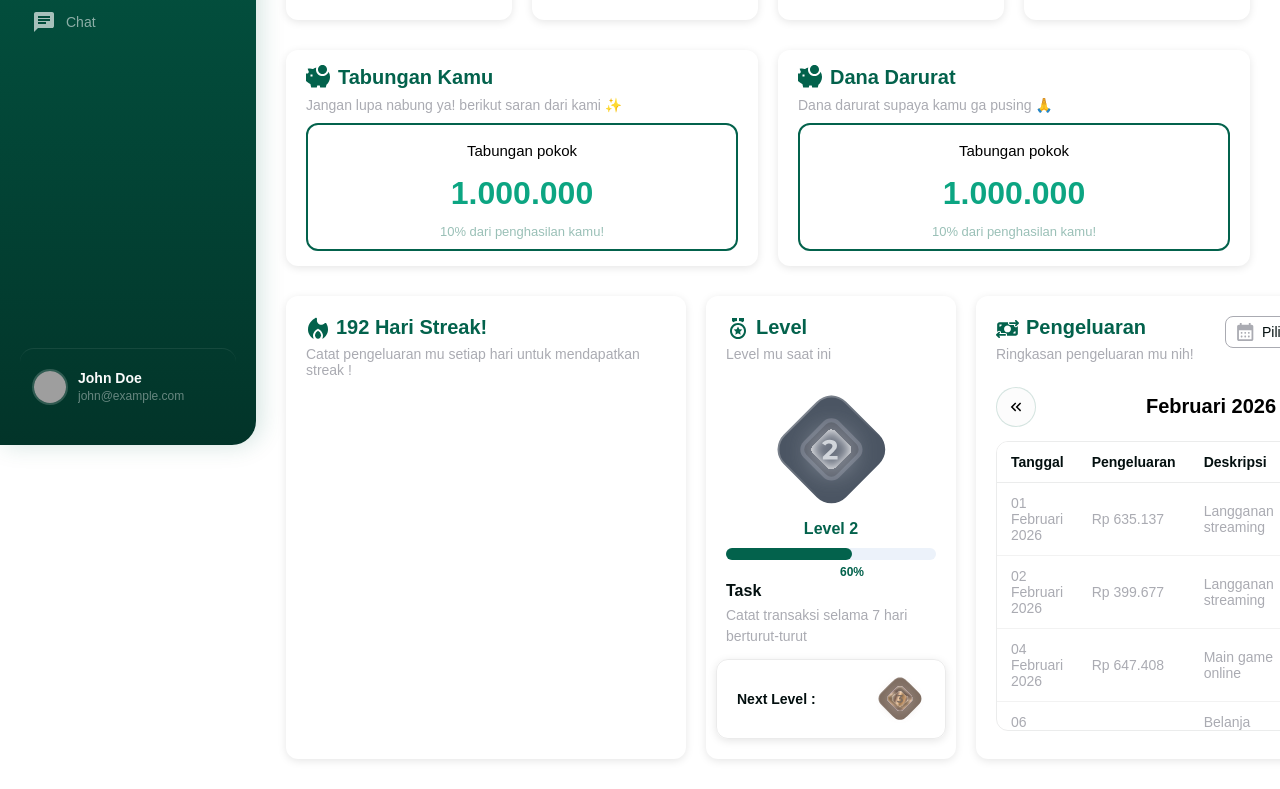
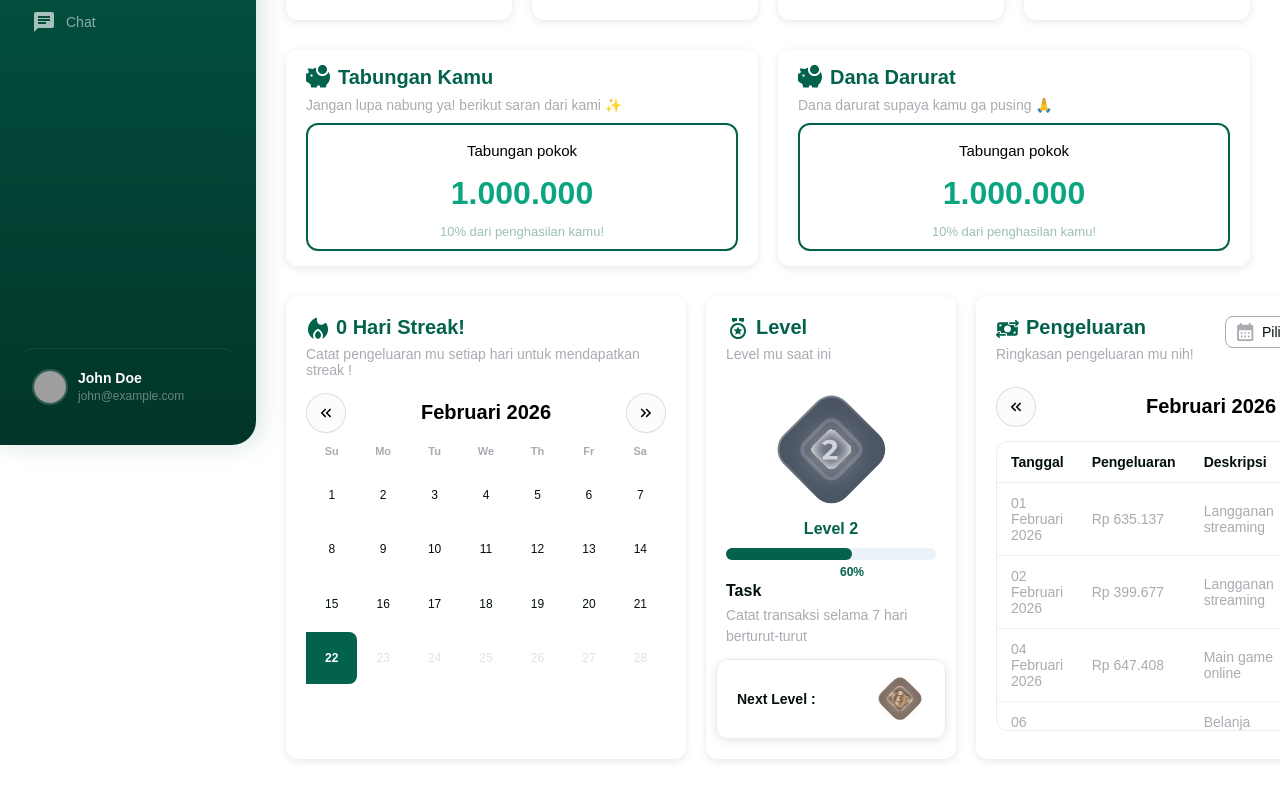
Before and after one commit to ichsan182/skripsi-skripcil, an Angular app: page /home in a window 1280 px wide. Shown: the part 355-1144 px from the top of the page. Built offline with nearby package versions, Linux system fonts and the light colour scheme; grey boxes are pictures that could not be loaded.

Commit message:
calendar streak homepage

```diff
--- a/src/app/home/home.css
+++ b/src/app/home/home.css
@@ -644,6 +644,90 @@
   font-weight: 400;
 }
 
+/* ===== Streak Calendar ===== */
+.streak-calendar {
+  display: flex;
+  flex-direction: column;
+  gap: 10px;
+  margin-top: 12px;
+}
+
+.streak-month-nav {
+  width: 100%;
+  display: grid;
+  grid-template-columns: 40px 1fr 40px;
+  align-items: center;
+  gap: 8px;
+}
+
+.streak-day-header {
+  display: grid;
+  grid-template-columns: repeat(7, 1fr);
+  text-align: center;
+}
+
+.streak-day-header span {
+  font-size: 0.6875rem;
+  color: var(--color-gray);
+  font-weight: 600;
+  text-align: center;
+  padding: 2px 0;
+}
+
+.streak-day-grid {
+  display: grid;
+  grid-template-columns: repeat(7, 1fr);
+  row-gap: 3px;
+}
+
+.streak-day-cell {
+  display: flex;
+  align-items: center;
+  justify-content: center;
+  aspect-ratio: 1;
+  font-size: 0.75rem;
+  font-weight: 400;
+  color: var(--color-black);
+  border-radius: 0;
+  user-select: none;
+  cursor: default;
+}
+
+.streak-day-cell.streak-empty {
+  background: transparent;
+  pointer-events: none;
+}
+
+.streak-day-cell.streak-in-range {
+  background-color: color-mix(in srgb, var(--color-primary) 10%, transparent);
+  color: var(--color-primary);
+  font-weight: 600;
+}
+
+.streak-day-cell.streak-start {
+  background-color: color-mix(in srgb, var(--color-primary) 60%, transparent);
+  color: #ffffff;
+  font-weight: 700;
+  border-radius: 8px 0 0 8px;
+}
+
+.streak-day-cell.streak-end {
+  background-color: var(--color-primary);
+  color: #ffffff;
+  font-weight: 700;
+  border-radius: 0 8px 8px 0;
+}
+
+.streak-day-cell.streak-start.streak-end {
+  border-radius: 8px;
+}
+
+.streak-day-cell.streak-disabled {
+  color: var(--color-gray);
+  opacity: 0.35;
+  cursor: not-allowed;
+}
+
 @media (max-width: 1024px) {
   .home-page {
     padding: 50px 20px 20px 20px;
--- a/src/app/home/home.html
+++ b/src/app/home/home.html
@@ -149,12 +149,53 @@
         <div class="insight-card-streak">
           <div class="insight-card-title">
             <div class="img-streak"></div>
-            <h2>192 Hari Streak!</h2>
+            <h2>{{ streakCount }} Hari Streak!</h2>
           </div>
           <div class="insight-card-subtitle">
             Catat pengeluaran mu setiap hari untuk mendapatkan streak !
           </div>
-          <div class="insight-card-body-calendar"></div>
+          <div class="streak-calendar">
+            <div class="streak-month-nav">
+              <button
+                type="button"
+                class="month-switch-btn"
+                (click)="changeStreakMonth(-1)"
+                aria-label="Bulan sebelumnya"
+              >
+                <img src="assets/prev.svg" alt="Previous month" />
+              </button>
+              <span class="month-year-label">{{ streakCalendarLabel }}</span>
+              <button
+                type="button"
+                class="month-switch-btn"
+                (click)="changeStreakMonth(1)"
+                aria-label="Bulan berikutnya"
+              >
+                <img src="assets/next.svg" alt="Next month" />
+              </button>
+            </div>
+            <div class="streak-day-header">
+              @for (header of dayHeaders; track $index) {
+              <span>{{ header }}</span>
+              }
+            </div>
+            <div class="streak-day-grid">
+              @for (cell of streakCalendarDays; track $index) {
+              <div
+                class="streak-day-cell"
+                [class.streak-empty]="cell.day === null"
+                [class.streak-in-range]="cell.isInRange && !cell.isStart && !cell.isEnd"
+                [class.streak-start]="cell.isStart"
+                [class.streak-end]="cell.isEnd"
+                [class.streak-disabled]="cell.isDisabled"
+              >
+                @if (cell.day !== null) {
+                <span>{{ cell.day }}</span>
+                }
+              </div>
+              }
+            </div>
+          </div>
         </div>
         <div class="insight-card-level">
           <div class="insight-card-title-level">
--- a/src/app/home/home.ts
+++ b/src/app/home/home.ts
@@ -11,6 +11,15 @@ interface ExpenseRow {
   categoryLabel: ExpenseCategory;
   categoryClass: string;
   day: number;
+}
+
+interface StreakDay {
+  day: number | null;
+  date: Date | null;
+  isDisabled: boolean;
+  isInRange: boolean;
+  isStart: boolean;
+  isEnd: boolean;
 }
 
 @Component({
@@ -79,8 +88,15 @@ export class Home {
     'Capai semua target keuangan',
   ];
 
+  readonly dayHeaders = ['Su', 'Mo', 'Tu', 'We', 'Th', 'Fr', 'Sa'];
+  streakStartDate: Date = new Date(2026, 2, 1);
+  streakCalendarYear: number = new Date().getFullYear();
+  streakCalendarMonth: number = new Date().getMonth();
+  streakCalendarDays: StreakDay[] = [];
+
   constructor() {
     this.refreshMonthlyExpenses();
+    this.refreshStreakCalendar();
   }
 
   get currentLevelImage(): string {
@@ -97,6 +113,22 @@ export class Home {
 
   get currentMonthYearLabel(): string {
     return `${this.monthNames[this.selectedMonthIndex]} ${this.selectedYear}`;
+  }
+
+  get streakCount(): number {
+    const today = new Date();
+    today.setHours(0, 0, 0, 0);
+    const start = new Date(this.streakStartDate);
+    start.setHours(0, 0, 0, 0);
+    if (today < start) return 0;
+    return (
+      Math.floor((today.getTime() - start.getTime()) / (1000 * 60 * 60 * 24)) +
+      1
+    );
+  }
+
+  get streakCalendarLabel(): string {
+    return `${this.monthNames[this.streakCalendarMonth]} ${this.streakCalendarYear}`;
   }
 
   changeMonth(step: number): void {
@@ -128,6 +160,54 @@ export class Home {
     this.selectedMonthIndex = month;
     this.selectedMonthValue = this.toMonthInputValue(year, month);
     this.refreshMonthlyExpenses();
+  }
+
+  changeStreakMonth(step: number): void {
+    const total =
+      this.streakCalendarYear * 12 + this.streakCalendarMonth + step;
+    this.streakCalendarYear = Math.floor(total / 12);
+    this.streakCalendarMonth = ((total % 12) + 12) % 12;
+    this.refreshStreakCalendar();
+  }
+
+  private refreshStreakCalendar(): void {
+    const year = this.streakCalendarYear;
+    const month = this.streakCalendarMonth;
+    const firstDayOfWeek = new Date(year, month, 1).getDay();
+    const daysInMonth = new Date(year, month + 1, 0).getDate();
+
+    const today = new Date();
+    today.setHours(0, 0, 0, 0);
+    const start = new Date(this.streakStartDate);
+    start.setHours(0, 0, 0, 0);
+
+    const days: StreakDay[] = [];
+
+    for (let i = 0; i < firstDayOfWeek; i++) {
+      days.push({
+        day: null,
+        date: null,
+        isDisabled: false,
+        isInRange: false,
+        isStart: false,
+        isEnd: false,
+      });
+    }
+
+    for (let d = 1; d <= daysInMonth; d++) {
+      const date = new Date(year, month, d);
+      date.setHours(0, 0, 0, 0);
+      days.push({
+        day: d,
+        date,
+        isDisabled: date > today,
+        isInRange: date >= start && date <= today,
+        isStart: date.getTime() === start.getTime(),
+        isEnd: date.getTime() === today.getTime(),
+      });
+    }
+
+    this.streakCalendarDays = days;
   }
 
   private refreshMonthlyExpenses(): void {
```
